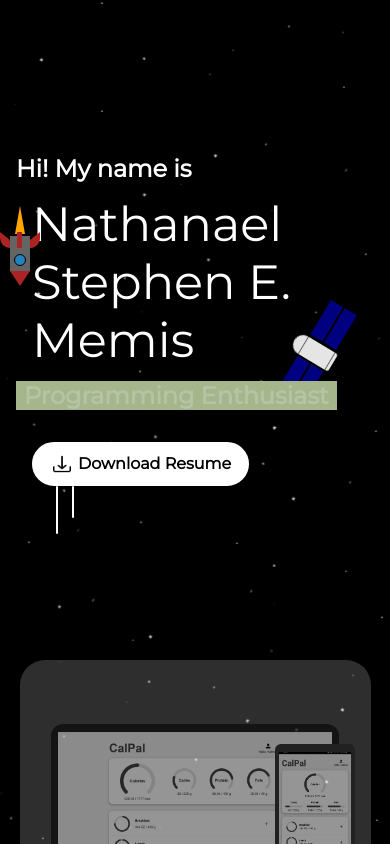
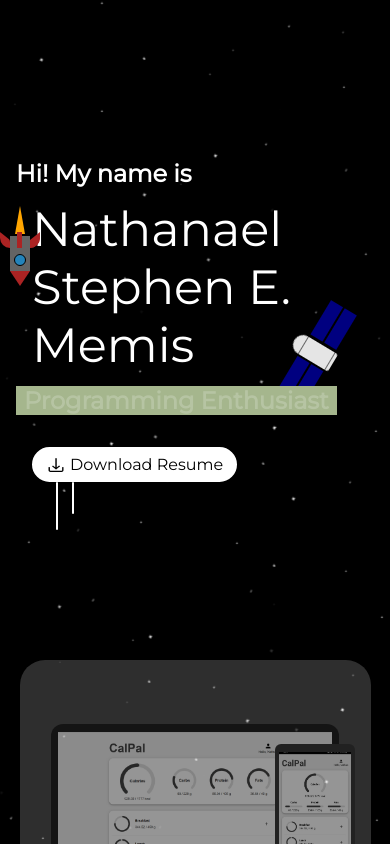
Before and after one commit to nathanaelmemis/portfolio, a React (Vite) app: page / in a window 390 px wide. Built offline with nearby package versions, Linux system fonts and the light colour scheme.

Commit message:
Visual Adjustment on Download Button

```diff
--- a/src/components/Name.module.scss
+++ b/src/components/Name.module.scss
@@ -220,6 +220,16 @@ $grey: #646464;
 
         & .downlaodResumeContainer {
             margin-left: 1em;
+
+            & a p {
+                font-weight: normal;
+                padding: .325em .75em;
+
+                & img {
+                    width: 1.25em;
+                    height: 1.25em;
+                }
+            }
         }
     }
 }
```
